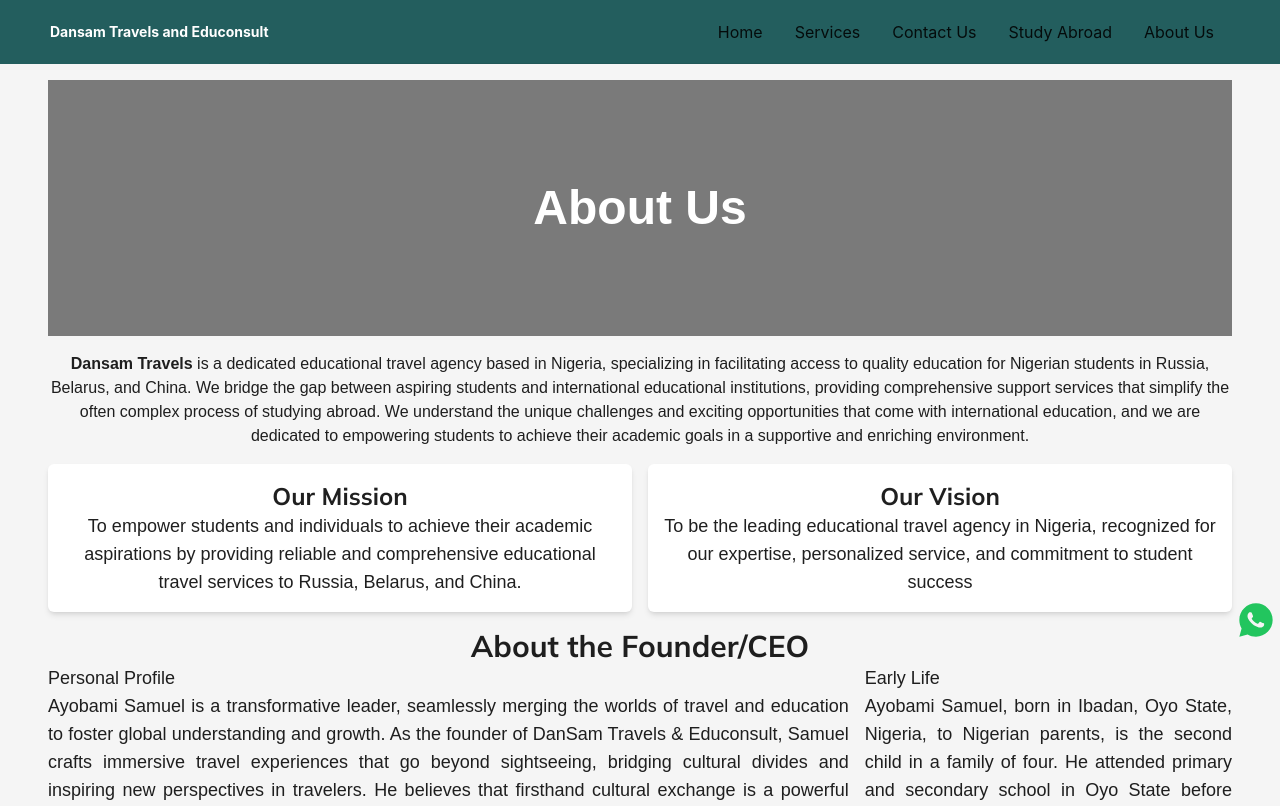
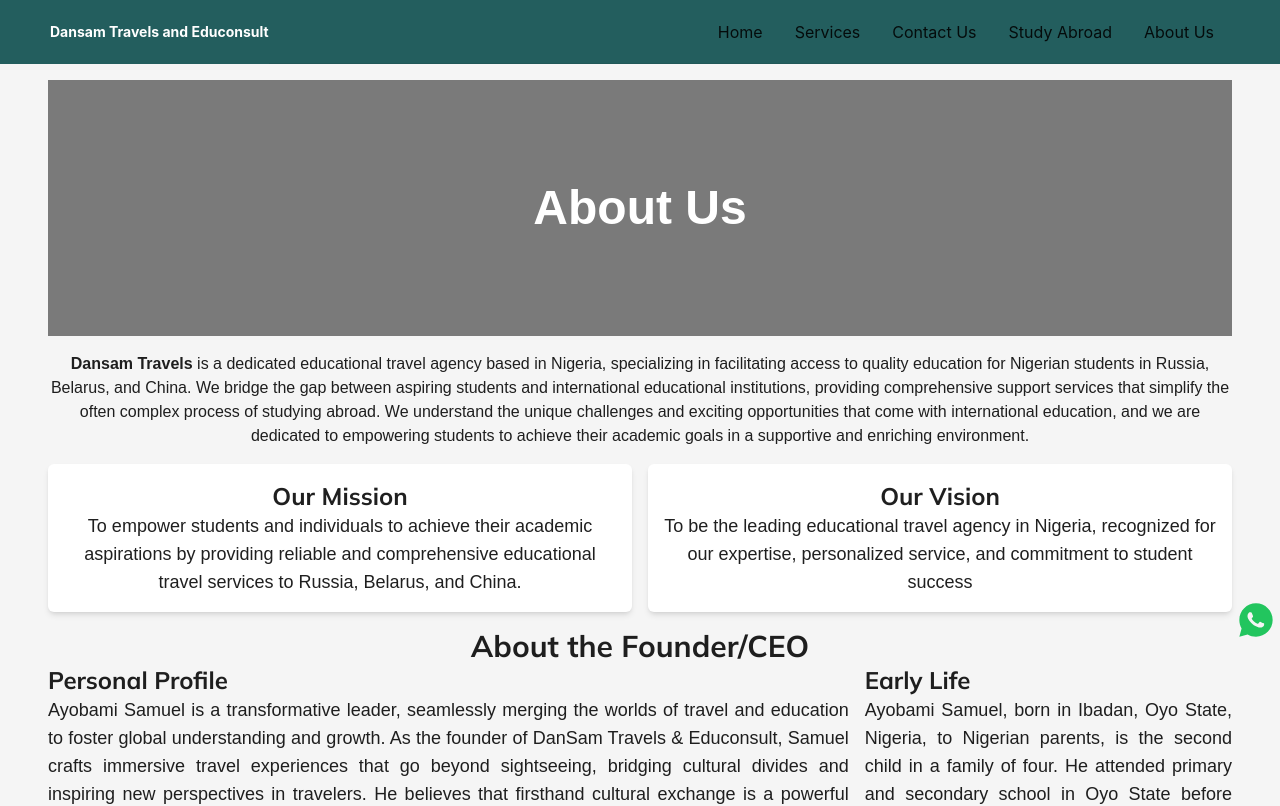
Before and after one commit to Ayobami593/dansam-travels, a Next.js app: page /about-us in a window 1280 px wide. Shown: the top 806 px of the page. Built offline with nearby package versions, Linux system fonts and the light colour scheme; a web font is replaced by a local one.

Commit message:
clean up on about us

```diff
--- a/src/app/about-us/page.tsx
+++ b/src/app/about-us/page.tsx
@@ -49,9 +49,11 @@
           <p className="text-center font-bold font-mulish text-xl md:text-3xl">
             About the Founder/CEO
           </p>
-          <div className="flex gap-4">
+          <div className="flex flex-col md:flex-row gap-4">
             <div className="text-justify">
-              <p>Personal Profile</p>{" "}
+              <p className="font-bold font-mulish text-lg md:text-2xl">
+                Personal Profile
+              </p>{" "}
               <p>
                 Ayobami Samuel is a transformative leader, seamlessly merging
                 the worlds of travel and education to foster global
@@ -75,7 +77,9 @@
               </p>
             </div>
             <div className="text-justify">
-              <p>Early Life</p>
+              <p className="font-bold font-mulish text-lg md:text-2xl">
+                Early Life
+              </p>
               <p>
                 Ayobami Samuel, born in Ibadan, Oyo State, Nigeria, to Nigerian
                 parents, is the second child in a family of four. He attended
```
